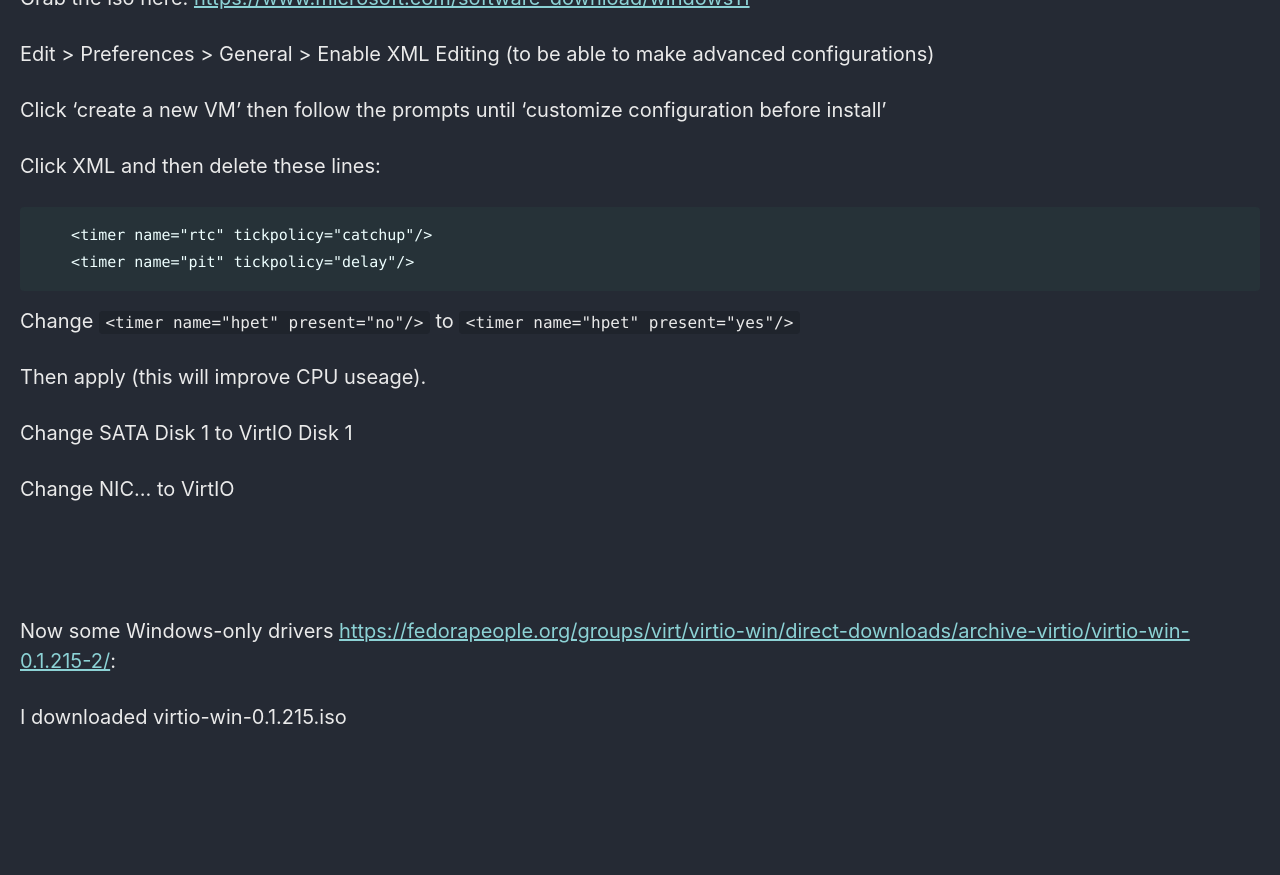
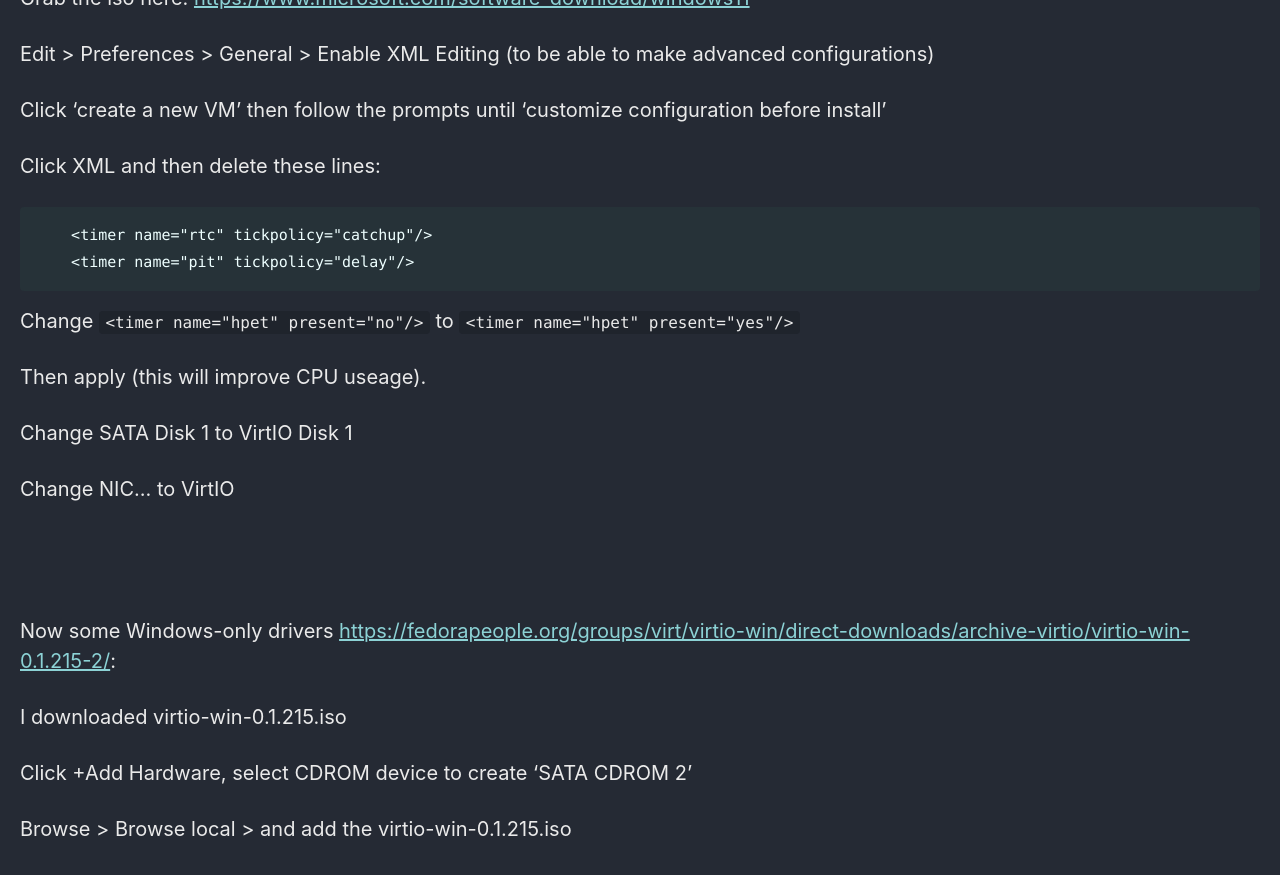
Before and after one commit to Connor-McCartney/Connor-McCartney.github.io, a Jekyll site: the page built from _pages/misc/qemu.md, in a window 1280 px wide and 900 px high, scrolled down 1203 px. Shown: the top 875 px of the window. Built offline with Jekyll 4.4.1, drawn with Linux system fonts in a browser that asks for light colours; cached includes are drawn as plain includes; before the commit the page ends 1991 px from its top, so only the background shows below that.

Commit message:
Update qemu.md

```diff
--- a/_pages/misc/qemu.md
+++ b/_pages/misc/qemu.md
@@ -76,3 +76,7 @@ Change NIC... to VirtIO
 Now some Windows-only drivers <https://fedorapeople.org/groups/virt/virtio-win/direct-downloads/archive-virtio/virtio-win-0.1.215-2/>:
 
 I downloaded virtio-win-0.1.215.iso
+
+Click +Add Hardware, select CDROM device to create 'SATA CDROM 2'
+
+Browse > Browse local > and add the virtio-win-0.1.215.iso
```
